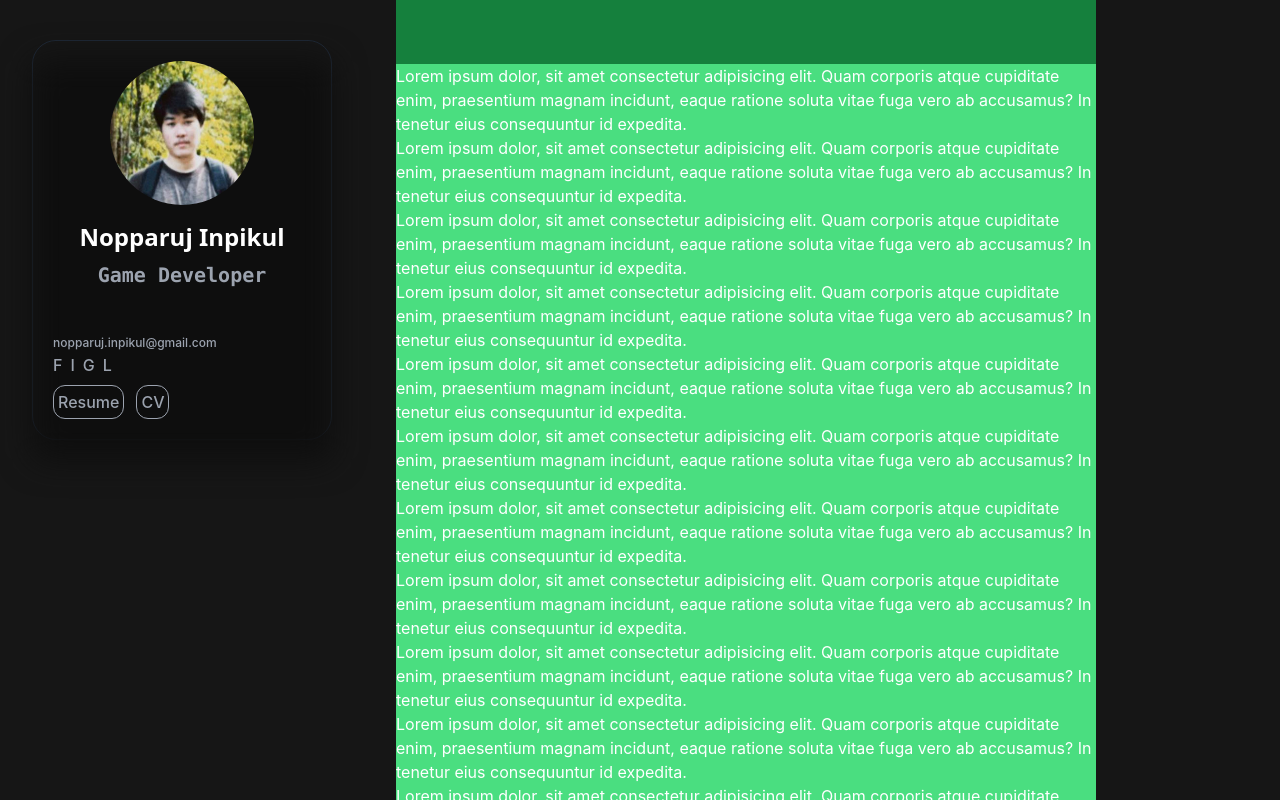
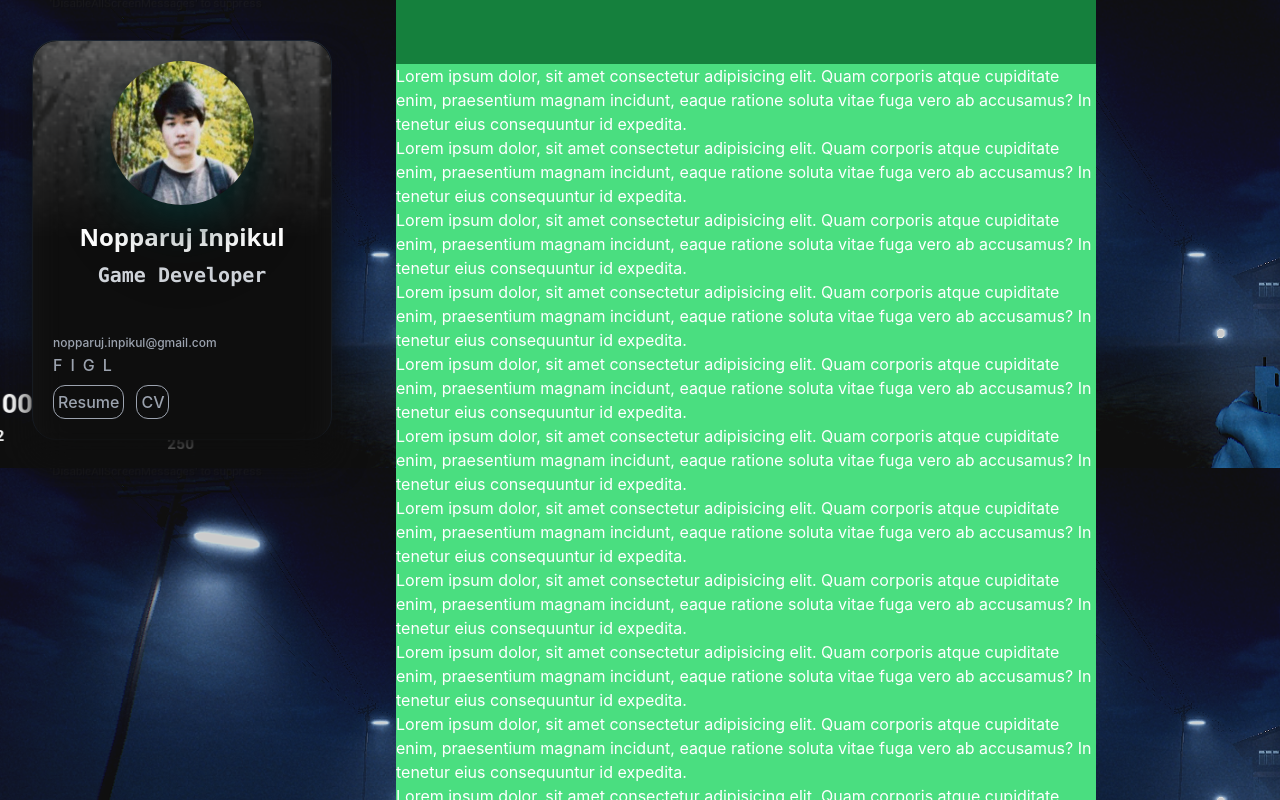
Before and after one commit to 0000inp/my-portfolio-site, a Vue app: page / in a window 1280 px wide. Shown: the top 800 px of the page. Built offline with nearby package versions, Linux system fonts and the light colour scheme.

Commit message:
background gif with faded opacity

```diff
--- a/index.html
+++ b/index.html
@@ -4,7 +4,7 @@
     <meta charset="UTF-8" />
     <link rel="icon" type="image/svg+xml" href="/vite.svg" />
     <meta name="viewport" content="width=device-width, initial-scale=1.0" />
-    <title>Vite + Vue</title>
+    <title>Nopparuj Inpikul</title>
   </head>
   <body>
     <div id="app"></div>
--- a/src/App.vue
+++ b/src/App.vue
@@ -3,67 +3,23 @@ import HelloWorld from './components/HelloWorld.vue'
 import ProfileCard from './components/ProfileCard.vue';
 </script>
 
-<!-- <template>
-  <div
-  :class="true ? 'flex flex-col xl:flex-row min-h-screen bg-blue-700' : 'flex flex-col xl:flex-col min-h-screen bg-blue-700'"
-  class="flex flex-col xl:flex-row min-h-screen bg-blue-700 transition-all duration-1000 items-center xl:items-stretch">
-    <div class="bg-red-700 w-1/6 flex flex-col justify-between min-w-[300px] max-w-[800px] ml-8">
-      <div class="bg-violet-600 sticky top-0">
-        <header class="bg-black p-5 mt-10 rounded-3xl border-solid border-cyan-300 border">
-          <div class="flex justify-center mb-4">
-            <img src="./assets/profilephoto.JPG" alt="Profile" class="profile-photo rounded-full size-36" />
-          </div>
-          <h1 class="text-2xl font-sans font-bold mb-2 text-center">Nopparuj Inpikul</h1>
-          <h2 class="text-gray-400 text-xl font-mono font-bold mb-2 text-center">Game Developer</h2>
-        </header>
-      </div>
-    </div>
-    <div class="bg-green-700 w-4/6 xl:ml-[5%] w-full min-h-screen min-w-[500px] max-w-[700px] pt-[5%]">
-      <main class="bg-green-400">
-        <p>Lorem ipsum dolor, sit amet consectetur adipisicing elit. Quam corporis atque cupiditate enim, praesentium magnam incidunt, eaque ratione soluta vitae fuga vero ab accusamus? In tenetur eius consequuntur id expedita.</p>
-        <p>Lorem ipsum dolor, sit amet consectetur adipisicing elit. Quam corporis atque cupiditate enim, praesentium magnam incidunt, eaque ratione soluta vitae fuga vero ab accusamus? In tenetur eius consequuntur id expedita.</p>
-        <p>Lorem ipsum dolor, sit amet consectetur adipisicing elit. Quam corporis atque cupiditate enim, praesentium magnam incidunt, eaque ratione soluta vitae fuga vero ab accusamus? In tenetur eius consequuntur id expedita.</p>
-        <p>Lorem ipsum dolor, sit amet consectetur adipisicing elit. Quam corporis atque cupiditate enim, praesentium magnam incidunt, eaque ratione soluta vitae fuga vero ab accusamus? In tenetur eius consequuntur id expedita.</p>
-        <p>Lorem ipsum dolor, sit amet consectetur adipisicing elit. Quam corporis atque cupiditate enim, praesentium magnam incidunt, eaque ratione soluta vitae fuga vero ab accusamus? In tenetur eius consequuntur id expedita.</p>
-        <p>Lorem ipsum dolor, sit amet consectetur adipisicing elit. Quam corporis atque cupiditate enim, praesentium magnam incidunt, eaque ratione soluta vitae fuga vero ab accusamus? In tenetur eius consequuntur id expedita.</p>
-        <p>Lorem ipsum dolor, sit amet consectetur adipisicing elit. Quam corporis atque cupiditate enim, praesentium magnam incidunt, eaque ratione soluta vitae fuga vero ab accusamus? In tenetur eius consequuntur id expedita.</p><p>Lorem ipsum dolor, sit amet consectetur adipisicing elit. Quam corporis atque cupiditate enim, praesentium magnam incidunt, eaque ratione soluta vitae fuga vero ab accusamus? In tenetur eius consequuntur id expedita.</p>
-        <p>Lorem ipsum dolor, sit amet consectetur adipisicing elit. Quam corporis atque cupiditate enim, praesentium magnam incidunt, eaque ratione soluta vitae fuga vero ab accusamus? In tenetur eius consequuntur id expedita.</p>
-        <p>Lorem ipsum dolor, sit amet consectetur adipisicing elit. Quam corporis atque cupiditate enim, praesentium magnam incidunt, eaque ratione soluta vitae fuga vero ab accusamus? In tenetur eius consequuntur id expedita.</p>
-        <p>Lorem ipsum dolor, sit amet consectetur adipisicing elit. Quam corporis atque cupiditate enim, praesentium magnam incidunt, eaque ratione soluta vitae fuga vero ab accusamus? In tenetur eius consequuntur id expedita.</p>
-        <p>Lorem ipsum dolor, sit amet consectetur adipisicing elit. Quam corporis atque cupiditate enim, praesentium magnam incidunt, eaque ratione soluta vitae fuga vero ab accusamus? In tenetur eius consequuntur id expedita.</p>
-        <p>Lorem ipsum dolor, sit amet consectetur adipisicing elit. Quam corporis atque cupiditate enim, praesentium magnam incidunt, eaque ratione soluta vitae fuga vero ab accusamus? In tenetur eius consequuntur id expedita.</p>
-        <p>Lorem ipsum dolor, sit amet consectetur adipisicing elit. Quam corporis atque cupiditate enim, praesentium magnam incidunt, eaque ratione soluta vitae fuga vero ab accusamus? In tenetur eius consequuntur id expedita.</p><p>Lorem ipsum dolor, sit amet consectetur adipisicing elit. Quam corporis atque cupiditate enim, praesentium magnam incidunt, eaque ratione soluta vitae fuga vero ab accusamus? In tenetur eius consequuntur id expedita.</p>
-        <p>Lorem ipsum dolor, sit amet consectetur adipisicing elit. Quam corporis atque cupiditate enim, praesentium magnam incidunt, eaque ratione soluta vitae fuga vero ab accusamus? In tenetur eius consequuntur id expedita.</p>
-        <p>Lorem ipsum dolor, sit amet consectetur adipisicing elit. Quam corporis atque cupiditate enim, praesentium magnam incidunt, eaque ratione soluta vitae fuga vero ab accusamus? In tenetur eius consequuntur id expedita.</p>
-        <p>Lorem ipsum dolor, sit amet consectetur adipisicing elit. Quam corporis atque cupiditate enim, praesentium magnam incidunt, eaque ratione soluta vitae fuga vero ab accusamus? In tenetur eius consequuntur id expedita.</p>
-        <p>Lorem ipsum dolor, sit amet consectetur adipisicing elit. Quam corporis atque cupiditate enim, praesentium magnam incidunt, eaque ratione soluta vitae fuga vero ab accusamus? In tenetur eius consequuntur id expedita.</p>
-        <p>Lorem ipsum dolor, sit amet consectetur adipisicing elit. Quam corporis atque cupiditate enim, praesentium magnam incidunt, eaque ratione soluta vitae fuga vero ab accusamus? In tenetur eius consequuntur id expedita.</p>
-        <p>Lorem ipsum dolor, sit amet consectetur adipisicing elit. Quam corporis atque cupiditate enim, praesentium magnam incidunt, eaque ratione soluta vitae fuga vero ab accusamus? In tenetur eius consequuntur id expedita.</p><p>Lorem ipsum dolor, sit amet consectetur adipisicing elit. Quam corporis atque cupiditate enim, praesentium magnam incidunt, eaque ratione soluta vitae fuga vero ab accusamus? In tenetur eius consequuntur id expedita.</p>
-        <p>Lorem ipsum dolor, sit amet consectetur adipisicing elit. Quam corporis atque cupiditate enim, praesentium magnam incidunt, eaque ratione soluta vitae fuga vero ab accusamus? In tenetur eius consequuntur id expedita.</p>
-        <p>Lorem ipsum dolor, sit amet consectetur adipisicing elit. Quam corporis atque cupiditate enim, praesentium magnam incidunt, eaque ratione soluta vitae fuga vero ab accusamus? In tenetur eius consequuntur id expedita.</p>
-        <p>Lorem ipsum dolor, sit amet consectetur adipisicing elit. Quam corporis atque cupiditate enim, praesentium magnam incidunt, eaque ratione soluta vitae fuga vero ab accusamus? In tenetur eius consequuntur id expedita.</p>
-        <p>Lorem ipsum dolor, sit amet consectetur adipisicing elit. Quam corporis atque cupiditate enim, praesentium magnam incidunt, eaque ratione soluta vitae fuga vero ab accusamus? In tenetur eius consequuntur id expedita.</p>
-        <p>Lorem ipsum dolor, sit amet consectetur adipisicing elit. Quam corporis atque cupiditate enim, praesentium magnam incidunt, eaque ratione soluta vitae fuga vero ab accusamus? In tenetur eius consequuntur id expedita.</p>
-        <p>Lorem ipsum dolor, sit amet consectetur adipisicing elit. Quam corporis atque cupiditate enim, praesentium magnam incidunt, eaque ratione soluta vitae fuga vero ab accusamus? In tenetur eius consequuntur id expedita.</p>
-      </main>
-    </div>
-  </div>
-</template> -->
+<!-- bg-[url('./assets/testbg.webp')] -->
 
 <template>
   <div
   :class="true ? 'flex flex-col xl:flex-row min-h-screen bg-[#161616]' : 'flex flex-col xl:flex-col min-h-screen bg-blue-700'"
-  class="flex flex-col xl:flex-row min-h-screen bg-[#161616] transition-all duration-1000 items-center xl:items-stretch ">
-    <div class="bg-[#161616] w-1/6 flex flex-col justify-between min-w-[300px] max-w-[800px] ml-8">
-      <div class="bg-[#161616] sticky top-0">
-          <div class="rounded-3xl border-solid border-gray-800 border bg-[#161616] p-5 mt-10 transition-transform duration-1000 ease-in-out" :style="{transform: `translateY(${profileMoveToPos}px)`, transition: `transform ${profileMoveDurationSec}s ease-in-out`,}">
+  class="flex flex-col xl:flex-row min-h-screen bg-[url('./assets/testbg.webp')] transition-all duration-1000 items-center xl:items-stretch ">
+    <div class=" w-1/6 flex flex-col justify-between min-w-[300px] max-w-[800px] ml-8">
+      <div class=" sticky top-0">
+          <div class="rounded-3xl border-solid border-gray-800 border bg-[#161616] p-5 mt-10" :style="{transform: `translateY(${profileMoveToPos}px)`, transition: `transform ${profileMoveDurationSec}s ease-in-out`,}">
           <div class="absolute -inset-px bg-gradient-to-r from-[#0e0e0e] via-[#0e0e0e] to-[#0e0e0e] rounded-xl blur-lg -z-20 translate-y-5"></div>
+          <img src="./assets/snowing.gif" alt="" class="profileBackground absolute inset-0 w-full h-full object-cover rounded-3xl -z-10 opacity-40" />
           <header class="mb-10">
             <div class="flex justify-center mb-4">
-              <img src="./assets/profilephoto.JPG" alt="Profile" class="profile-photo rounded-full size-36" />
+              <img src="./assets/profilephoto.JPG" alt="Profile" class="profile-photo rounded-full size-36 drop-shadow-2xl shadow-2xl shadow-teal-950" />
             </div>
             <h1 class="text-2xl font-sans font-bold mb-2 text-center">Nopparuj Inpikul</h1>
-            <h2 class="text-gray-400 text-xl font-mono font-bold mb-2 text-center">Game Developer</h2>
+            <h2 class="text-gray-300 text-xl font-mono font-bold mb-2 text-center">Game Developer</h2>
           </header>
           <a href="mailto:nopparuj.inpikul@gmail.com" class="text-gray-hover-white text-xs">nopparuj.inpikul@gmail.com</a>
           <div class="mt-0">
@@ -122,8 +78,7 @@ export default {
   name: "App",
   data() {
     return {
-      isScrolled: false,
-      scrollDirection: 'stopScroll',
+      scrolledPassTreshold: false,
       scrollTimeout: null,
       lastScrollTop: 0,
       profileMoveToPos: 0,
@@ -132,24 +87,23 @@ export default {
   },
   methods: {
     handleScroll() {
+      this.scrolledPassTreshold = window.scrollY > 20;
+
       clearTimeout(this.scrollTimeout);
 
       const scrollTop = window.scrollY || document.documentElement.scrollTop;
 
-      if (scrollTop > this.lastScrollTop) {
-        this.scrollDirection = 'down';
-        this.profileMoveToPos = -7;
+      if (scrollTop > this.lastScrollTop) { //scroll down
+        this.profileMoveToPos = -5;
         this.profileMoveDurationSec = 0.5;
-      } else if (scrollTop < this.lastScrollTop) {
-        this.scrollDirection = 'up';
-        this.profileMoveToPos = 7;
+      } else if (scrollTop < this.lastScrollTop) { //scroll up
+        this.profileMoveToPos = 5;
         this.profileMoveDurationSec = 0.5;
       }
 
       this.lastScrollTop = scrollTop <= 0 ? 0 : scrollTop;
 
-      this.scrollTimeout = setTimeout(() => {
-        this.scrollDirection = 'stopScroll';
+      this.scrollTimeout = setTimeout(() => { //stop scroll
         this.profileMoveToPos = 0;
         this.profileMoveDurationSec = 1.0;
       }, 200);
--- a/src/style.css
+++ b/src/style.css
@@ -91,8 +91,12 @@ button:focus-visible {
   @apply text-gray-400 hover:text-white hover:scale-110 hover:rotate-6 hover:animate-hoverLoop transition-all duration-300 ease-in-out;
 }
 
-.text-gray-hover-white:hover {
+.hover-border:hover {
   animation: hoverLoopStart 0.3s ease-in-out, hoverLoop 1s 0.3s infinite;
+}
+
+.hover-border:not(:hover) {
+  animation: hoverLoopEnd 0.5s ease-out;
 }
 
 @keyframes hoverLoopStart {
@@ -103,3 +107,18 @@ button:focus-visible {
     transform: scale(1.1) rotate(6deg);
   }
 }
+
+@keyframes hoverLoopEnd {
+  0% {
+    transform: scale(1.1) rotate(6deg);
+  }
+  100% {
+    transform: scale(1) rotate(0deg);
+  }
+}
+
+
+.profileBackground{
+  -webkit-mask-image: linear-gradient(rgb(0 0 0 / 1),rgb(0 0 0 / 0.0),rgb(0 0 0 / 0));
+  mask-image: linear-gradient(rgb(0 0 0 / 1),rgb(0 0 0 / 0.0),rgb(0 0 0 / 0));
+}
```
Also changed, not shown: src/assets/testbg.webp (added).
